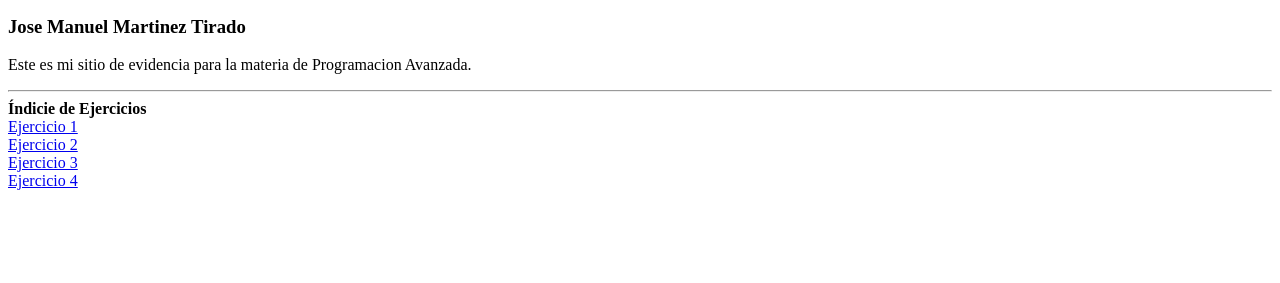
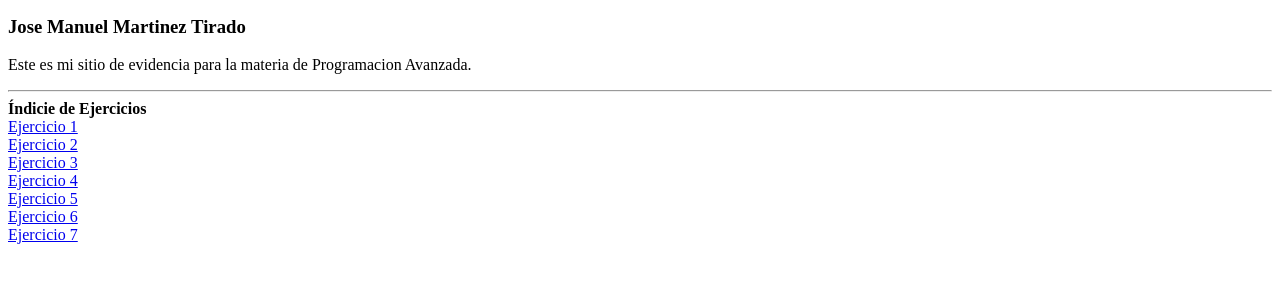
Before and after one commit to manuelmtzt/manuelmtzt.github.io, a plain HTML site: page index.html in a window 1280 px wide. Shown: the part 105-388 px from the top of the page. Drawn offline with Linux system fonts and the light colour scheme.

Commit message:
Add files via upload

```diff
--- a/index.html
+++ b/index.html
@@ -24,6 +24,12 @@
     <a href="Ejercicio3.html">Ejercicio 3</a>
     <br/>
     <a href="Ejercicio4.html">Ejercicio 4</a>
+    <br/>
+    <a href="Ejercicio5.html">Ejercicio 5</a>
+    <br/>
+    <a href="Ejercicio6.html">Ejercicio 6</a>
+    <br/>
+    <a href="Ejercicio7.html">Ejercicio 7</a>
 
 </body>
 </html>
```
